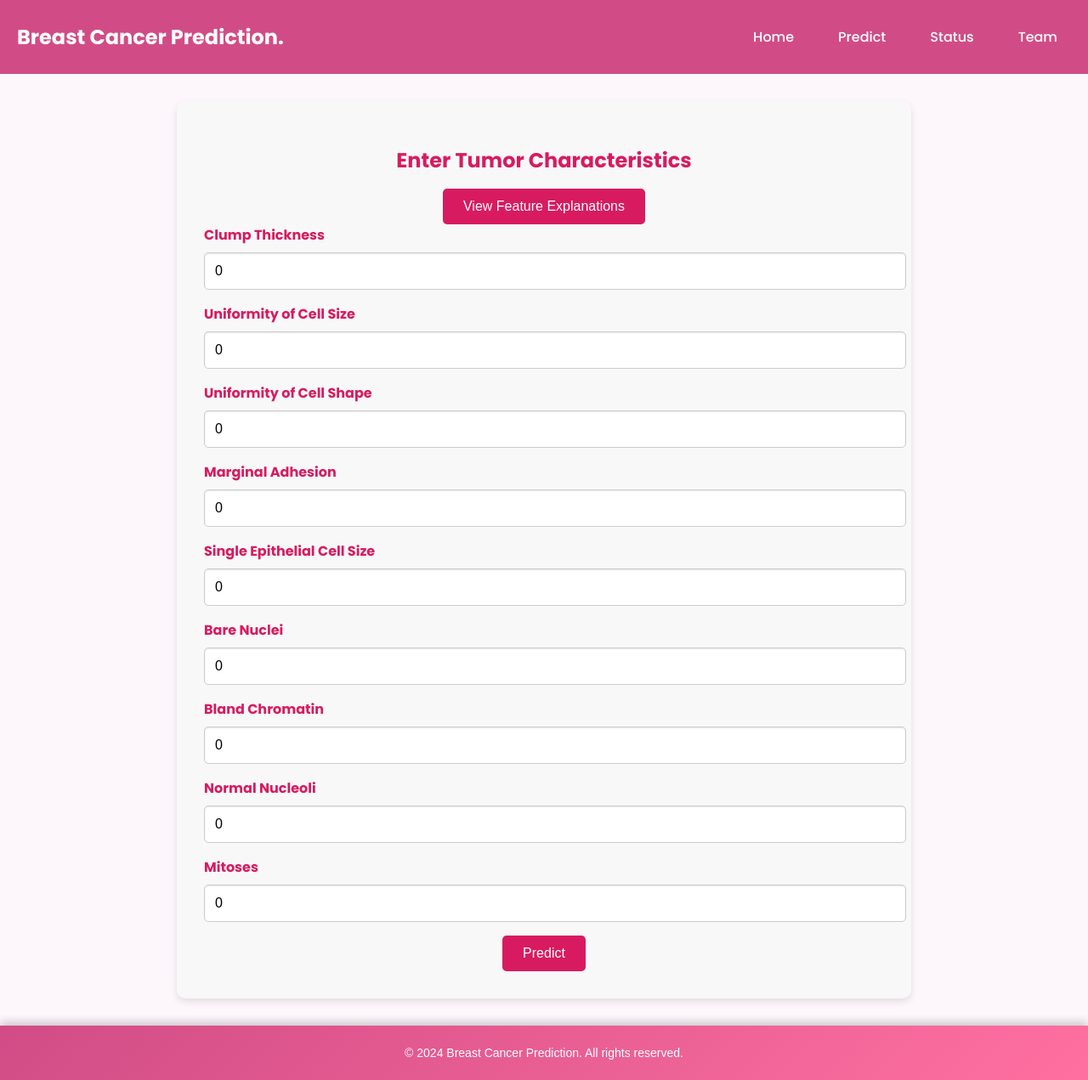
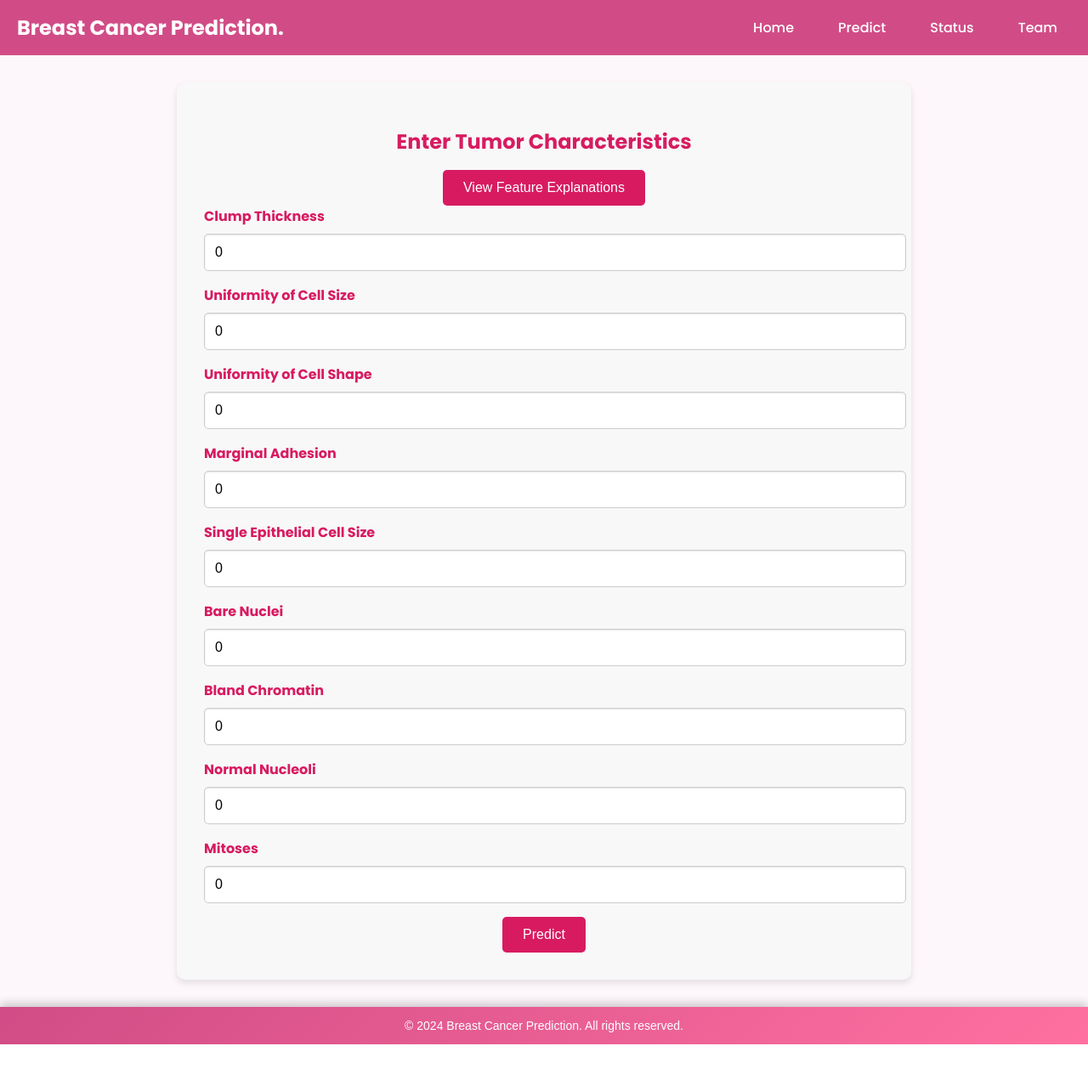
Before and after one commit to Sheris-Milly/Cancer_Predection_App, a Flask app: page /predict in a window 1280 px wide. Shown: the whole page at 85% size. After the commit the page ends 1229 px from the top, so only its background shows below. Run offline with Flask 3, Linux system fonts and the light colour scheme; parts of the project's set-up code (start-up, migrations or seed data) failed here and were passed over.

Commit message:
a5er push

```diff
--- a/templates/predict.html
+++ b/templates/predict.html
@@ -20,7 +20,7 @@
         .navbar {
             background-color: #d14c86; /* Pink color for navbar */
             color: white;
-            padding: 15px 20px;
+            padding: 4px 20px;
             display: flex;
             justify-content: space-between;
             align-items: center;
@@ -178,7 +178,7 @@
     background: linear-gradient(135deg, #d14c86 0%, #ff70a0 100%);
     color: white;
     text-align: center;
-    padding: 10px 0;
+    padding: 0px 0;
     margin-top: auto;
     width: 100%; /* Ensure it spans the full width */
     box-shadow: 0 -4px 10px rgba(0, 0, 0, 0.2);
```
